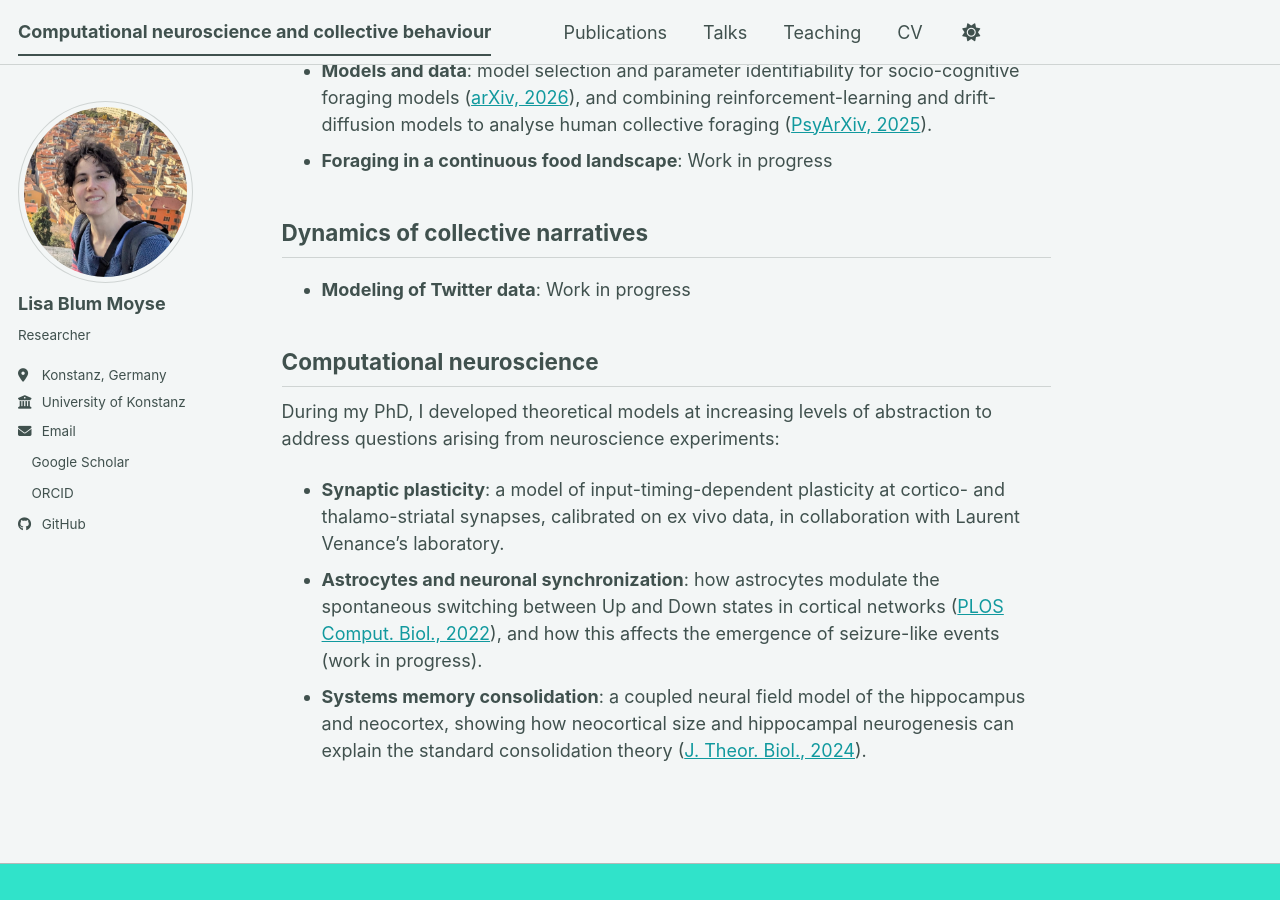
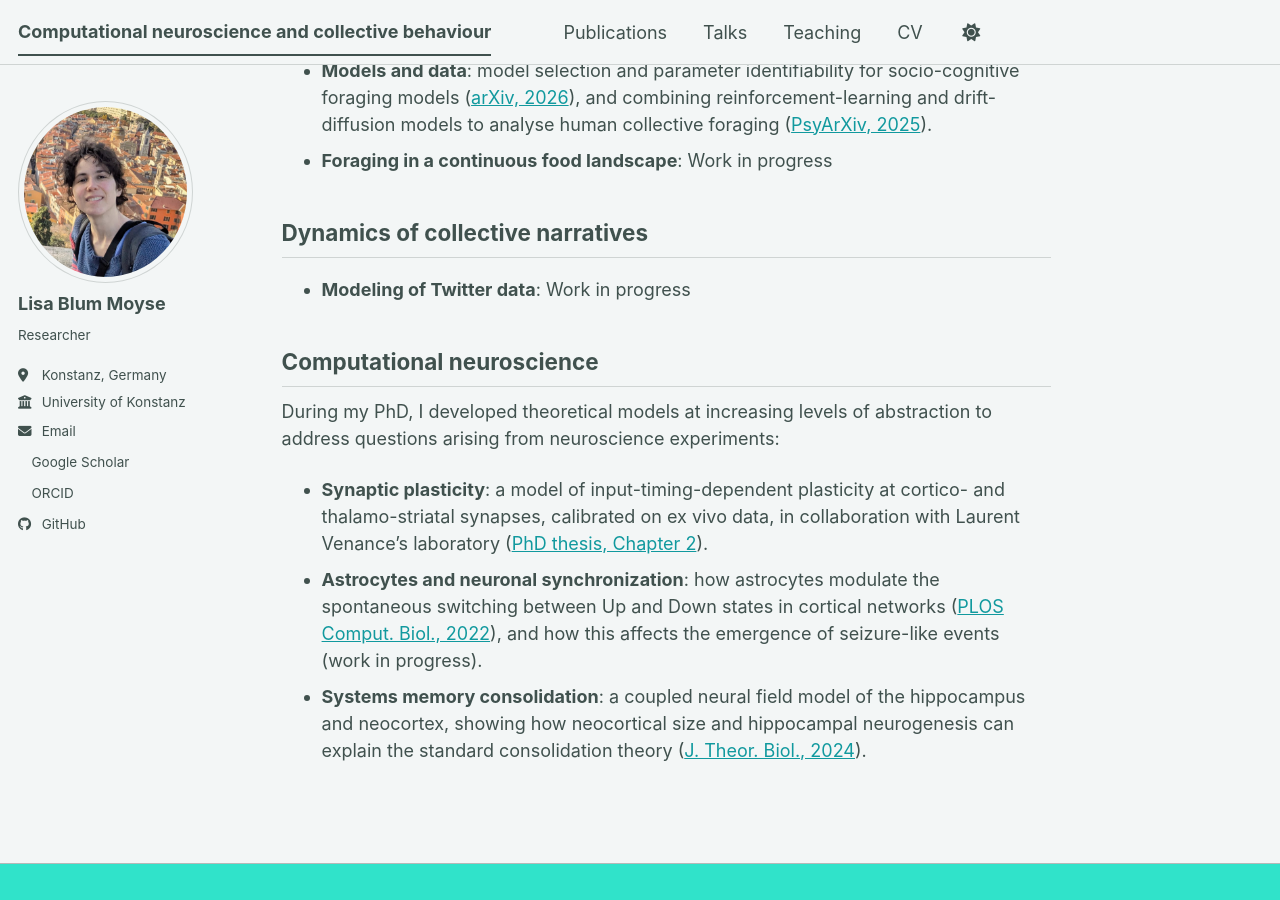
Before and after one commit to lblummoyse/lblummoyse.github.io, a Jekyll site: the page built from _pages/about.md, in a window 1280 px wide and 900 px high, scrolled down 708 px. Built offline with Jekyll 4.4.1, drawn with Linux system fonts in a browser that asks for light colours; a style sheet for code colours, icons or effects is not loaded.

Commit message:
Update about.md

```diff
--- a/_pages/about.md
+++ b/_pages/about.md
@@ -32,6 +32,6 @@ Animals constantly decide when to leave a food patch and where to go next, often
 
 During my PhD, I developed theoretical models at increasing levels of abstraction to address questions arising from neuroscience experiments:
 
-* **Synaptic plasticity**: a model of input-timing-dependent plasticity at cortico- and thalamo-striatal synapses, calibrated on ex vivo data, in collaboration with Laurent Venance's laboratory.
+* **Synaptic plasticity**: a model of input-timing-dependent plasticity at cortico- and thalamo-striatal synapses, calibrated on ex vivo data, in collaboration with Laurent Venance's laboratory ([PhD thesis, Chapter 2](https://theses.hal.science/tel-04390158/)).
 * **Astrocytes and neuronal synchronization**: how astrocytes modulate the spontaneous switching between Up and Down states in cortical networks ([PLOS Comput. Biol., 2022](https://doi.org/10.1371/journal.pcbi.1010296)), and how this affects the emergence of seizure-like events (work in progress).
 * **Systems memory consolidation**: a coupled neural field model of the hippocampus and neocortex, showing how neocortical size and hippocampal neurogenesis can explain the standard consolidation theory ([J. Theor. Biol., 2024](https://doi.org/10.1016/j.jtbi.2024.111818)).
```
